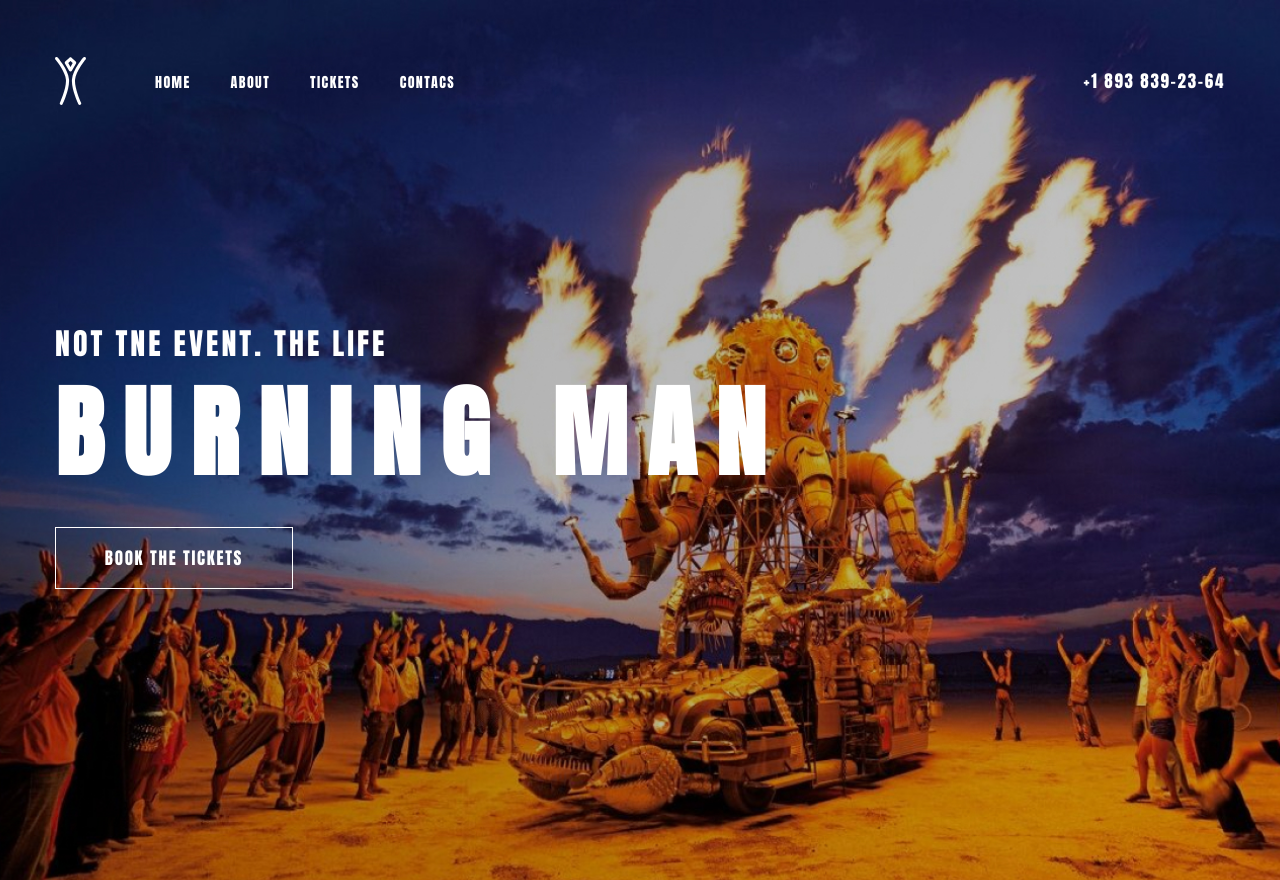
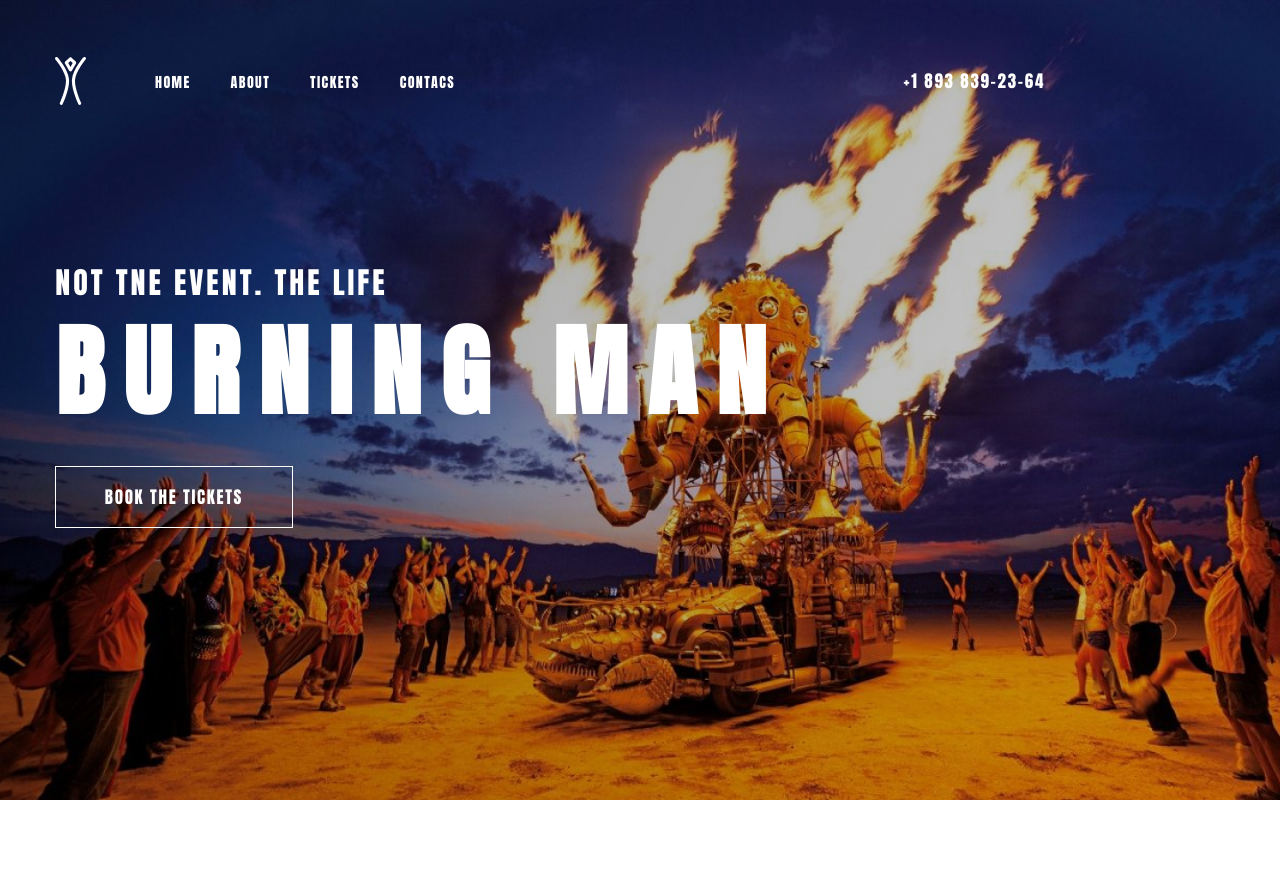
Before and after one commit to ilyazhavzarov/site, a plain HTML site: page index.html in a window 1280 px wide. Shown: the top 880 px of the page. Drawn offline with nearby package versions, Linux system fonts and the light colour scheme; a script that the page names is missing.

Commit message:
Add files via upload
My first web-site in front-end

```diff
--- a/css/style.css
+++ b/css/style.css
@@ -54,10 +54,12 @@ ul, li {
 }
 
 .header {
+	height: 100vh;
 	background: url('../img/header-bg.jpg') no-repeat center top / cover;
 	padding-top: 57px;
 	color: #fff;
 	padding-bottom: 322px;
+	text-align: center;
 }
 
 header a {
@@ -95,21 +97,24 @@ header a {
 }
 
 .nav {
+	width: 990px;
 	display: flex;
 	align-items: center;
 }
 
 .offer {
 	text-transform: uppercase;
-	margin-top: 216px;
+	margin-top: 155px;
 }
 
 .offer p {
+	width: 333px;
 	font-size: 30px;
 	letter-spacing: 0.1em;
 }
 
 .offer h1 {
+	width: 731px;
 	font-size: 100px;
 	margin-bottom: 19px;
 	margin-top: -9px;
```
